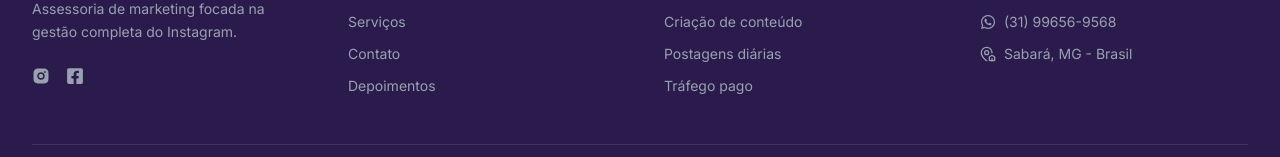
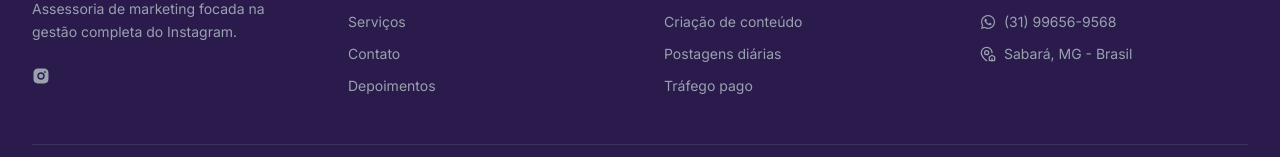
Before and after one commit to fullseeksolucoes/nery-assessoria, a Next.js app: page /depoimentos in a window 1280 px wide. Shown: the part 649-806 px from the top of the page. Built offline with nearby package versions, Linux system fonts and the light colour scheme.

Commit message:
Update footer component: change Instagram link to new profile and comment out Facebook link for future use.

```diff
--- a/src/components/footer.tsx
+++ b/src/components/footer.tsx
@@ -2,7 +2,7 @@
 // import Logo from "./logo";
 import { Mail, MapPinHouse } from "lucide-react";
 import { FaWhatsapp } from "react-icons/fa6";
-import { FaFacebookSquare } from "react-icons/fa";
+// import { FaFacebookSquare } from "react-icons/fa";
 import { RiInstagramFill } from "react-icons/ri";
 import Logo from "./logo";
 
@@ -21,14 +21,14 @@
             <div className="flex gap-4 pt-2">
               <a
                 className="text-gray-400 hover:text-white transition-colors"
-                href="https://www.instagram.com/seuperfil"
+                href="https://www.instagram.com/nery.assessoria/"
                 target="_blank"
                 rel="noopener noreferrer"
                 aria-label="Instagram da Nery Assessoria"
               >
                 <RiInstagramFill size={18} />
               </a>
-              <a
+              {/* <a
                 className="text-gray-400 hover:text-white transition-colors"
                 href="https://www.facebook.com/seuperfil"
                 target="_blank"
@@ -36,7 +36,7 @@
                 aria-label="Facebook da Nery Assessoria"
               >
                 <FaFacebookSquare size={18} />
-              </a>
+              </a> */}
             </div>
           </div>
           <div>
```
